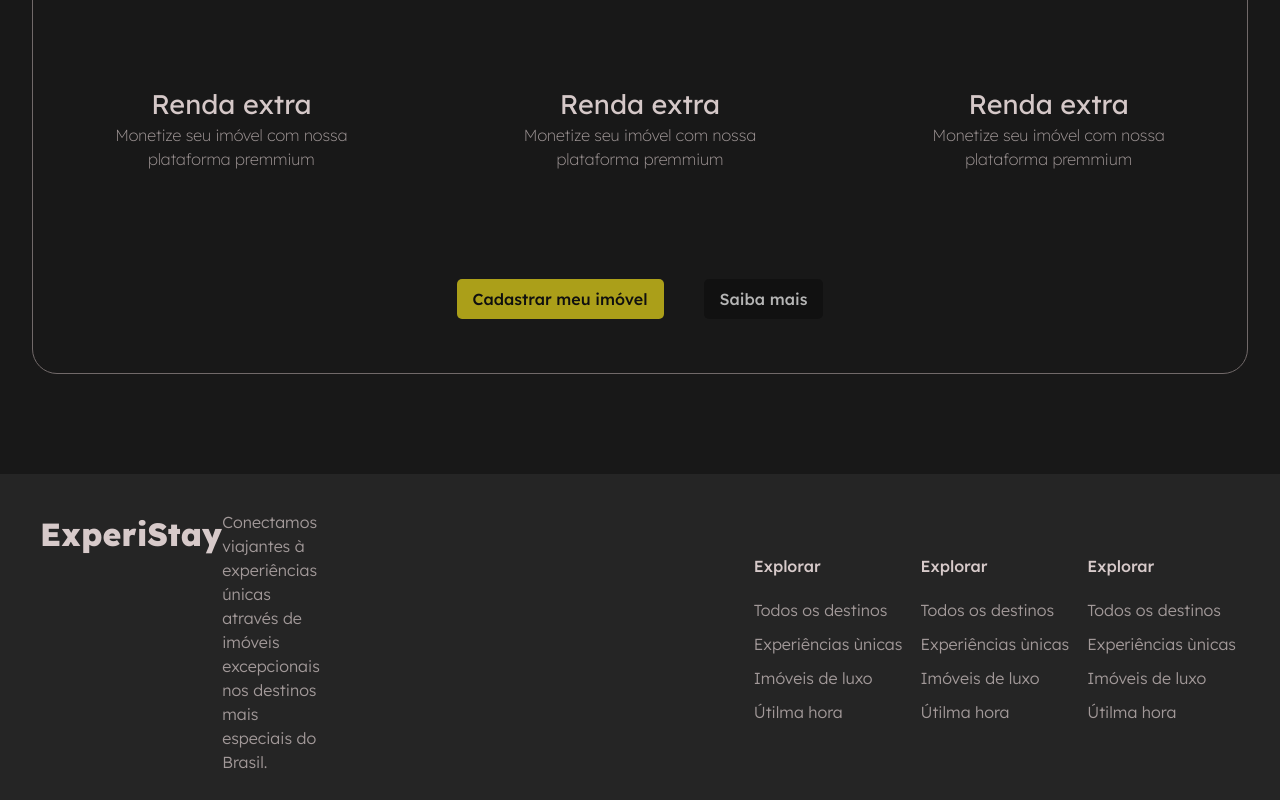
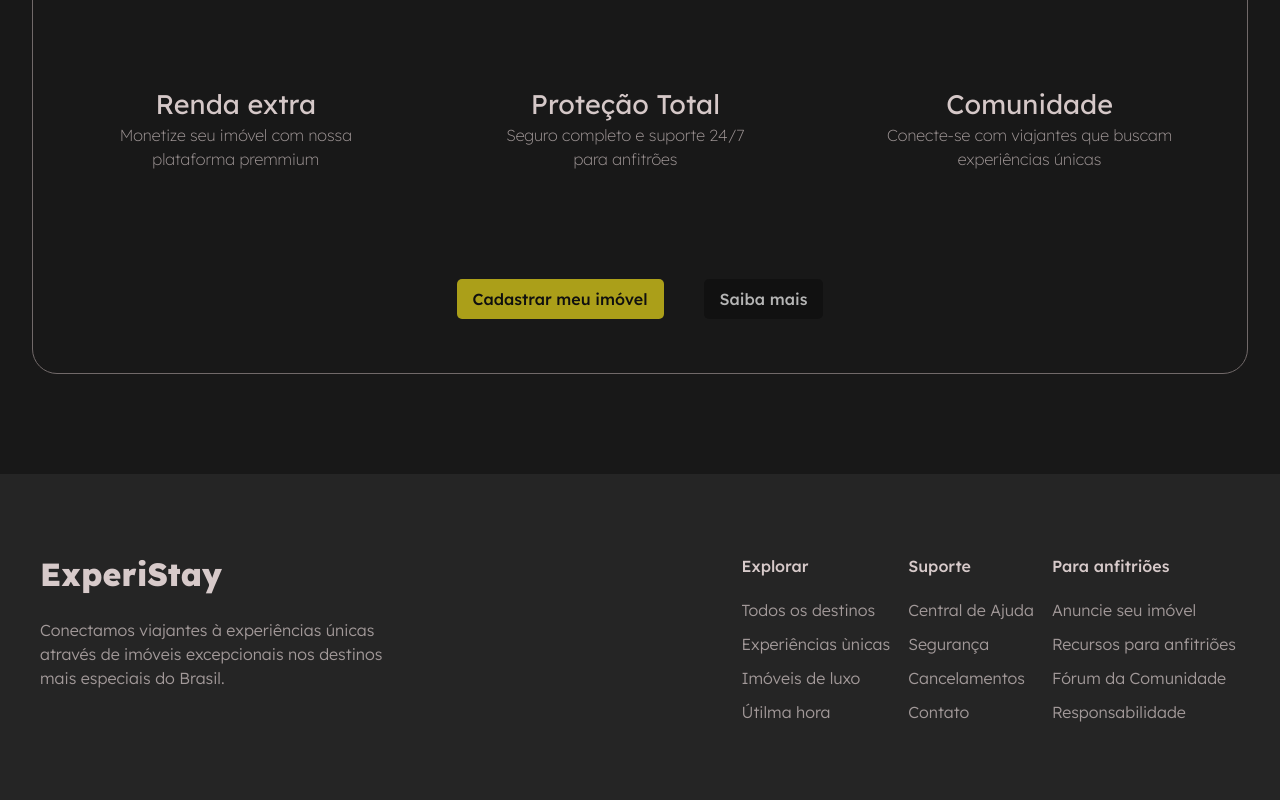
Before and after one commit to Leonardobern10/ExperiStay, a React (Vite) app: page / in a window 1280 px wide. Shown: the part 3980-4780 px from the top of the page. Built offline with nearby package versions, Linux system fonts and the light colour scheme; some icons are missing; a web font is replaced by a local one.

Commit message:
fix: corrigindo rowgap

```diff
--- a/src/components/Footer/FooterContainer.tsx
+++ b/src/components/Footer/FooterContainer.tsx
@@ -13,6 +13,7 @@ export default function FooterContainer(): ReactElement {
                     height: { xs: '100%', md: '60vh' },
                     width: '100vw',
                     backgroundColor: (theme) => theme.palette.secondary.main,
+                    rowGap: (theme) => theme.spacing(4),
                }}>
                <Box
                     sx={{
@@ -27,10 +28,7 @@ export default function FooterContainer(): ReactElement {
                     <Box
                          sx={{
                               display: 'flex',
-                              flexDirection: {
-                                   xs: 'column',
-                                   md: 'row',
-                              },
+                              flexDirection: 'column',
                               justifyContent: 'space-between',
                               alignItems: {
                                    xs: 'center',
@@ -50,8 +48,11 @@ export default function FooterContainer(): ReactElement {
                          <Stack
                               direction="row"
                               spacing={4}>
-                              {footerContainerData.socials.map((el) => (
-                                   <IconSocial icon={el} />
+                              {footerContainerData.socials.map((el, index) => (
+                                   <IconSocial
+                                        key={index}
+                                        icon={el}
+                                   />
                               ))}
                          </Stack>
                     </Box>
--- a/src/components/Presentation/MainText.tsx
+++ b/src/components/Presentation/MainText.tsx
@@ -25,7 +25,11 @@ const MainText = forwardRef<HTMLDivElement, MainTextProps>(
                               width: '100%',
                               rowGap: (theme) => theme.spacing(2),
                          }}>
-                         <BannerTitle title={title} />
+                         <Typography
+                              color="primary"
+                              variant="h1">
+                              {title}
+                         </Typography>
                          {width && (
                               <Typography
                                    variant="subtitle1"
--- a/src/data/footerData.ts
+++ b/src/data/footerData.ts
@@ -22,23 +22,18 @@ export const footerNavList: Array<FooterNavListProps> = [
           ],
      },
      {
-          index: 0,
-          title: 'Explorar',
-          items: [
-               'Todos os destinos',
-               'Experiências ùnicas',
-               'Imóveis de luxo',
-               'Útilma hora',
-          ],
+          index: 1,
+          title: 'Suporte',
+          items: ['Central de Ajuda', 'Segurança', 'Cancelamentos', 'Contato'],
      },
      {
-          index: 0,
-          title: 'Explorar',
+          index: 2,
+          title: 'Para anfitriões',
           items: [
-               'Todos os destinos',
-               'Experiências ùnicas',
-               'Imóveis de luxo',
-               'Útilma hora',
+               'Anuncie seu imóvel',
+               'Recursos para anfitriões',
+               'Fórum da Comunidade',
+               'Responsabilidade',
           ],
      },
 ];
--- a/src/data/specialPropertiesAdData.ts
+++ b/src/data/specialPropertiesAdData.ts
@@ -16,12 +16,13 @@ export const advantages: Array<AdvantageAdProps> = [
      },
      {
           index: 1,
-          title: 'Renda extra',
-          description: 'Monetize seu imóvel com nossa plataforma premmium',
+          title: 'Proteção Total',
+          description: 'Seguro completo e suporte 24/7 para anfitrões',
      },
      {
           index: 2,
-          title: 'Renda extra',
-          description: 'Monetize seu imóvel com nossa plataforma premmium',
+          title: 'Comunidade',
+          description:
+               'Conecte-se com viajantes que buscam experiências únicas',
      },
 ];
```
Also changed, not shown: src/components/Presentation/MainTitle.tsx (deleted, +0 -33 lines).
